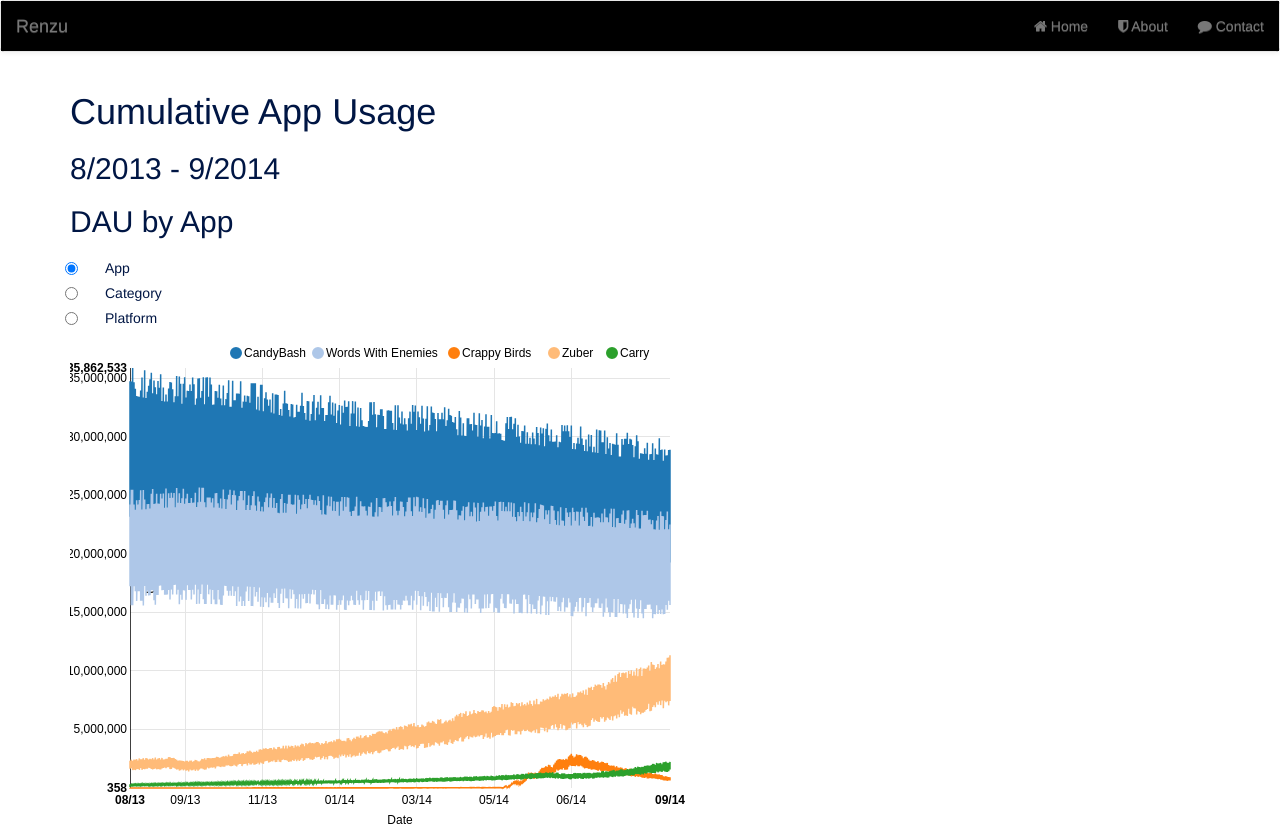
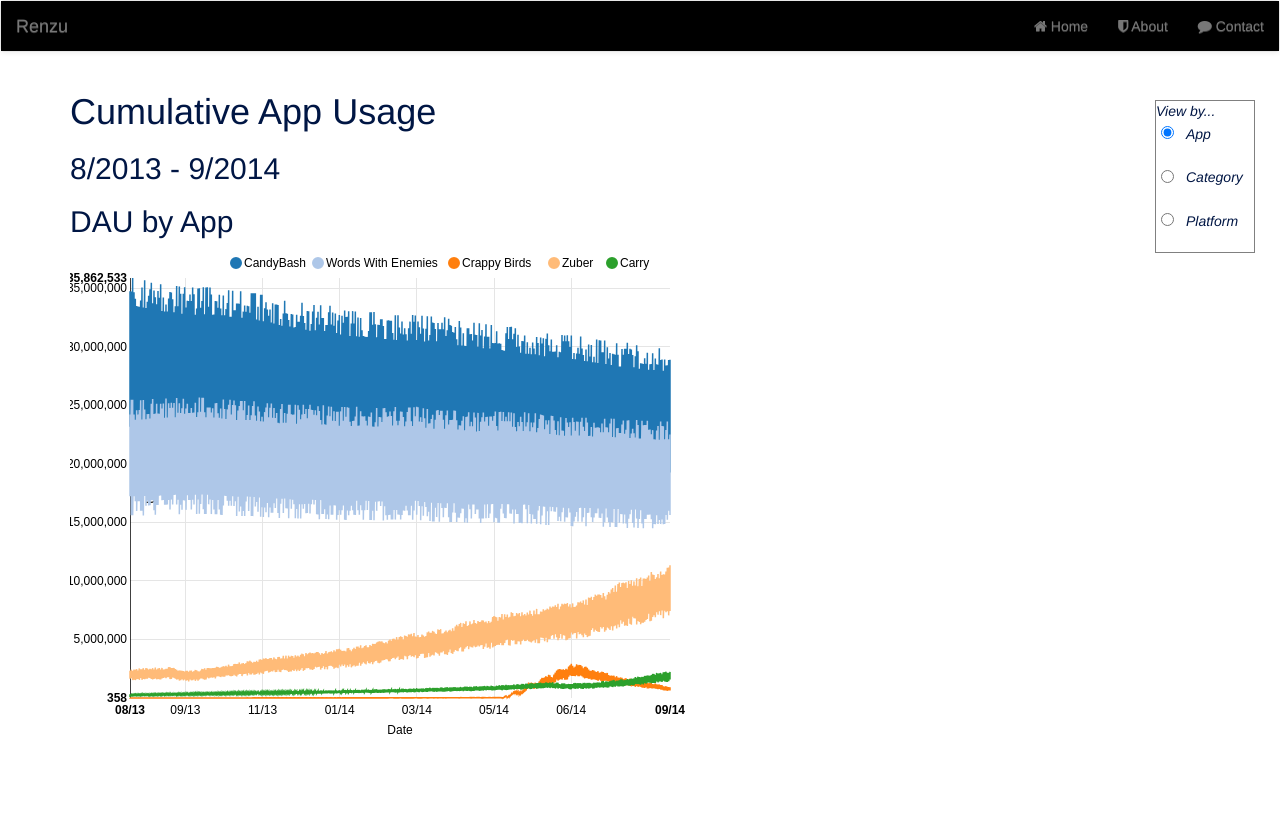
Before and after one commit to clnoll/stats, a plain HTML site: page index.html in a window 1280 px wide. After the commit the page ends 800 px from the top, so only its background shows below. Drawn offline with nearby package versions, Linux system fonts and the light colour scheme; some packages are replaced by stand-ins of ours.

Commit message:
formatting

```diff
--- a/public/css/style.css
+++ b/public/css/style.css
@@ -2,23 +2,10 @@
   color: #428bca
   font-family: 'Varela';
 }
-.nav {
-  color: #1dc28d;
-  background-color: black
-}
-.navbar {
-  background-color: black
-}
+
 #navcontainer {
   background-color: black;
   width: 100%
-}
-
-.navbar-header {
-  background-color: black
-}
-.navbar .navbar-default {
-  background-color: black
 }
 #radio {
   margin-left: 500px;
@@ -32,3 +19,26 @@
   font-family: 'Varela';
   float: center;
 }
+#floating-menu {
+  position:fixed;
+  font-style: italic;
+  border:1px solid gray;
+  width:100px;
+  // z-index:100;
+  right: 25px;
+  top: 100px;
+}
+.radio-inline {
+  display: inline;
+  padding-right: 10px;
+  margin-left: 10px;
+  margin-top: 0px;
+  padding-top: 0px;
+}
+.radio.inline {
+  // padding-left: 10px;
+  // margin-left: 10px;
+}
+#radio {
+  margin-left: 5px;
+}
--- a/public/partials/display.html
+++ b/public/partials/display.html
@@ -3,11 +3,11 @@
 <h2 id="chartSubtitle">8/2013 - 9/2014</h2>
 <h2 id="chartSubtitle">DAU by {{filterOptions.selectedFilter}}</h2>
 
-  <form>
-        <div class="container">
-            <div class="radio .col-md-3" ng-repeat="filter in filterOptions.filters">
-                <input type="radio" ng-model="filterOptions.selectedFilter" ng-value="filter" name="filter">
-                <label class="radio inline" for="{{filter}}">{{filter}}
+  <form class="form-inline">
+        <div id="floating-menu">View by...
+            <div class="row radio-inline" ng-repeat="filter in filterOptions.filters">
+                <input id="radio" type="radio" ng-model="filterOptions.selectedFilter" ng-value="filter" name="filter">
+                <label class="radio-inline" for="{{filter}}">{{filter}}
                 </label>
             </div>
         </div>
```
